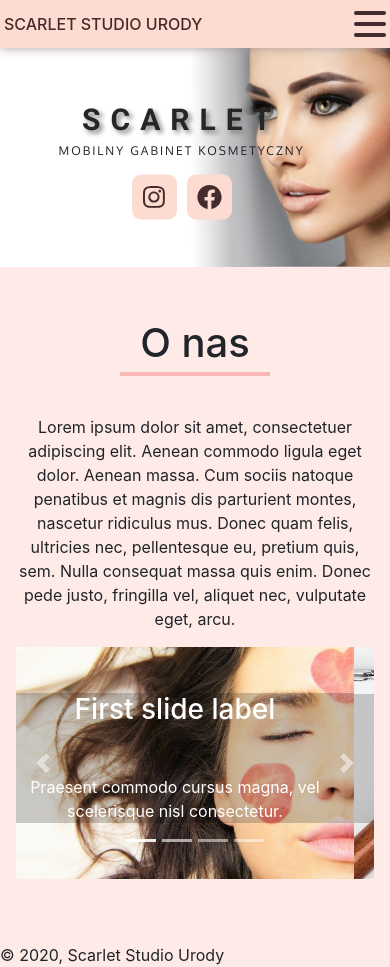
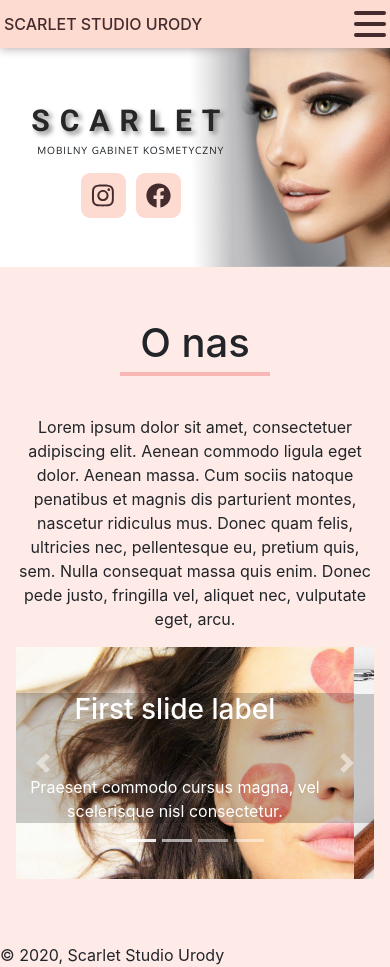
Before and after one commit to majeranek85/scarlet, a Gatsby site: page / in a window 390 px wide. Built offline with nearby package versions, Linux system fonts and the light colour scheme; Gatsby itself is replaced by a stand-in of ours.

Commit message:
Fix mobile homepage hero text

```diff
--- a/src/components/common/heroAnimatedText.js
+++ b/src/components/common/heroAnimatedText.js
@@ -64,9 +64,9 @@ const StyledWrapper = styled.div`
   }
 
   p {
-    font-size: 12px;
+    font-size: 10px;
     font-family: 'oxygen';
-    letter-spacing: 2px;
+    letter-spacing: 1px;
     transition: all 0.5s ease-out;
     margin-bottom: 0;
   }
--- a/src/components/sections/hero.js
+++ b/src/components/sections/hero.js
@@ -60,7 +60,7 @@ const StyledContainer = styled.section`
   .text-wrapper {
     position: absolute;
     top: 50%;
-    left: 15%;
+    left: 8%;
     transform: translateY(-50%);
 
     .socials {
```
